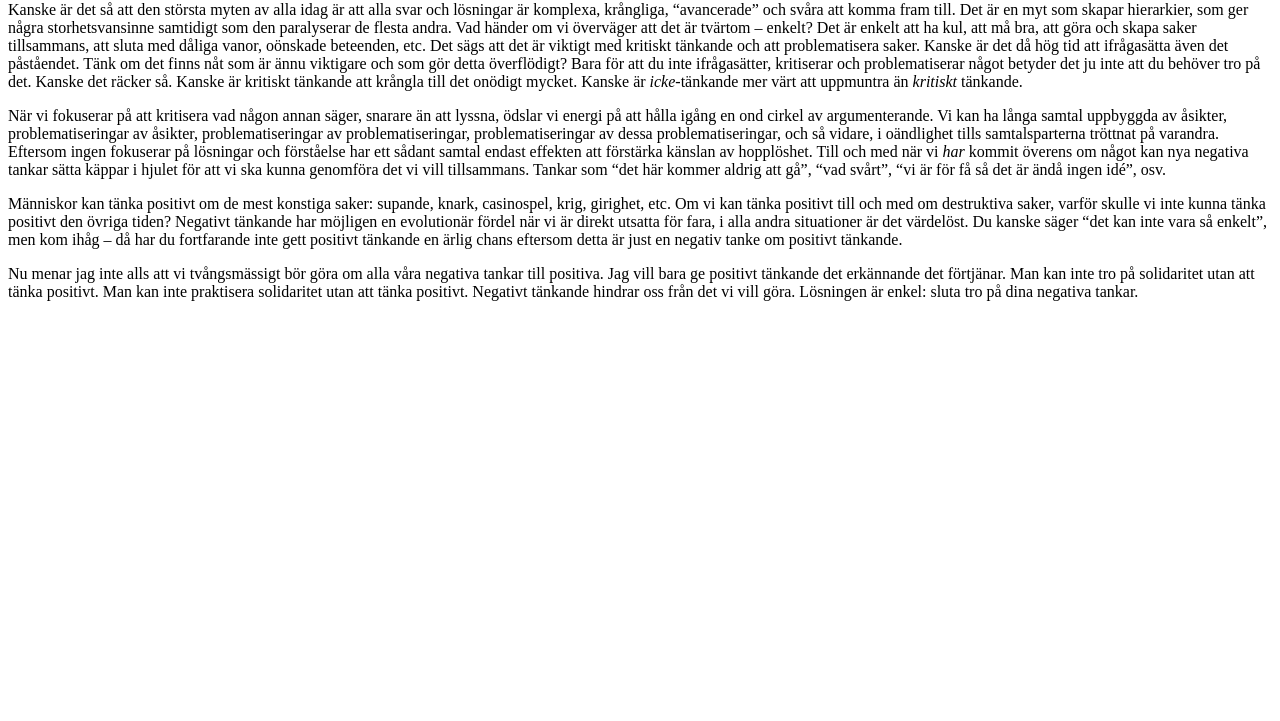
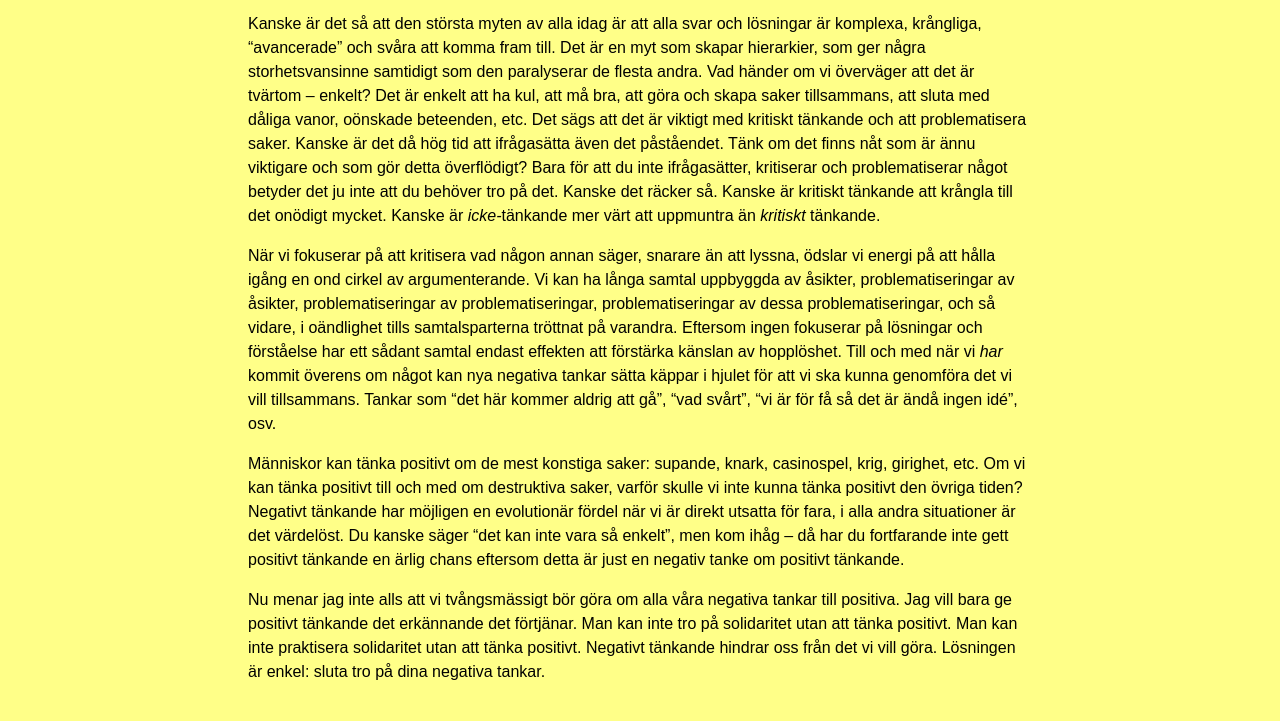
Before and after one commit to macheath/macheath.github.io, a plain HTML site: page index.html in a window 1280 px wide. Shown: the part 79-800 px from the top of the page. Drawn offline with Linux system fonts and the light colour scheme.

Commit message:
Added stylesheet

```diff
--- a/index.html
+++ b/index.html
@@ -1,5 +1,6 @@
 <!DOCTYPE html>
 <meta charset="utf-8">
+<link rel="stylesheet" href="main.css">
 
 <h1>Positivt tänkande</h1>
 
--- /dev/null
+++ b/main.css
@@ -0,0 +1,7 @@
+html {
+	background: #ff8;
+	font-family: sans-serif;
+	max-width: 50rem;
+	margin: 0 auto;
+	line-height: 1.5;
+}
```
